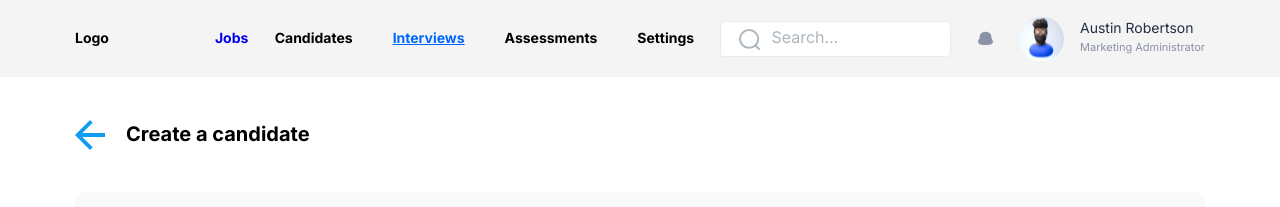
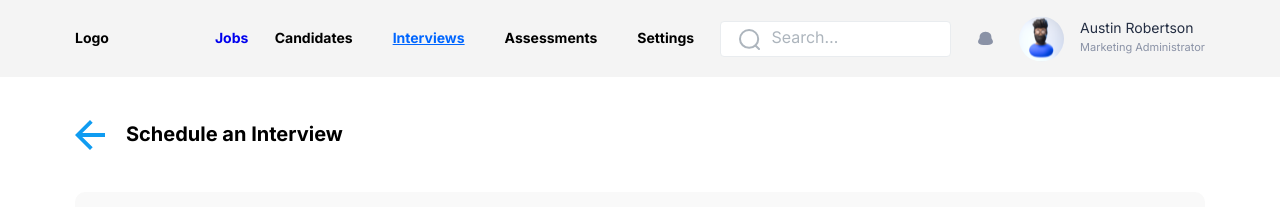
Before and after one commit to mlhnshuvo/hr-app, a React (Create React App) app: page /scheduleinterview in a window 1280 px wide. Shown: the top 207 px of the page. Built offline with nearby package versions, Linux system fonts and the light colour scheme.

Commit message:
Schedule an Interview

```diff
--- a/src/components/scheduleInterview/ScheduleInterview.js
+++ b/src/components/scheduleInterview/ScheduleInterview.js
@@ -10,7 +10,7 @@ const ScheduleInterview = () => {
       <div className="tt">
         <div className="tt-back">
           <img src={Back} alt="" />
-          <p className="tt-back-create">Create a candidate</p>
+          <p className="tt-back-create">Schedule an Interview</p>
         </div>
       </div>
       <div className="sched-inter-content-main">
```
